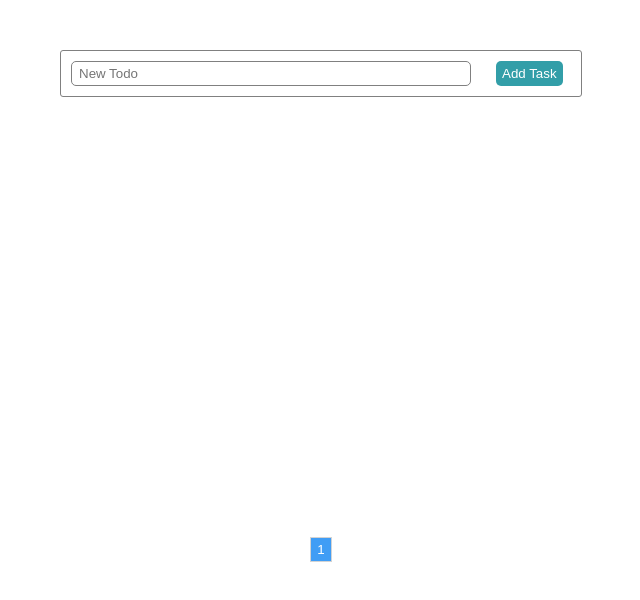
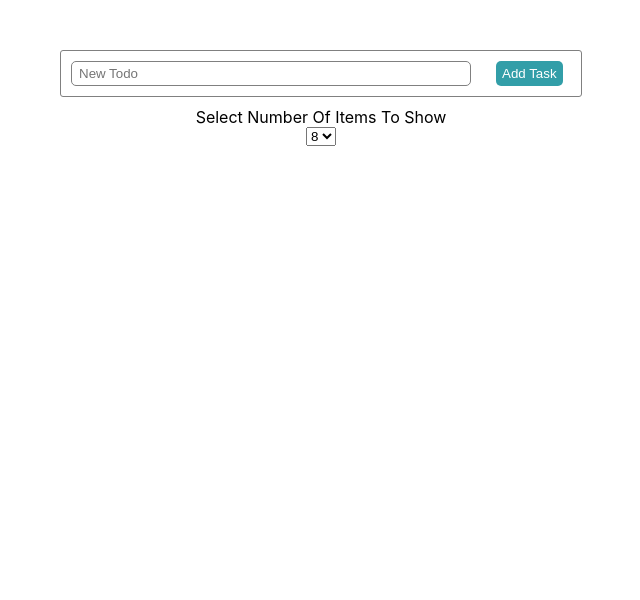
Before and after one commit to gurami98/todo-app-react, a React (Create React App) app: page / in a window 1280 px wide. Shown: the top 600 px of the page, without its empty margins (319-959 px from the left). Built offline with nearby package versions, Linux system fonts and the light colour scheme; the HTML template or start-up script is replaced by a standard one.

Commit message:
feature - dropdown: select num of items to show

```diff
--- a/src/App.js
+++ b/src/App.js
@@ -3,10 +3,12 @@ import { useState } from "react";
 import List from './components/List'
 import Form from './components/Form'
 import Pagination from './components/Pagination'
+import Dropdown from './components/Dropdown'
 
 const App = () => {
   const [list, setList] = useState([])
   const [activePage, setActive] = useState(1)
+  const [itemsToShow, setItemsToShow] = useState(8)
 
   const handleSubmit = (text) => {
     if(text.trim()) setList([...list, {text, done:false}])
@@ -20,8 +22,9 @@ const App = () => {
   return (
     <div className="App">
       <Form handleSubmit={handleSubmit} />
-      <List list={list} setList={setList} activePage={activePage}/>
-      <Pagination list={list} activePage={activePage} setActive={setActive} changePage={changePage}/>
+      <Dropdown itemsToShow={itemsToShow} setItemsToShow={setItemsToShow}/>
+      <List itemsToShow={itemsToShow} list={list} setList={setList} activePage={activePage}/>
+      <Pagination itemsToShow={itemsToShow} list={list} activePage={activePage} setActive={setActive} changePage={changePage}/>
     </div>
   );
 }
--- /dev/null
+++ b/src/components/Dropdown.js
@@ -0,0 +1,26 @@
+import styled from "styled-components";
+
+const DropDownMenu = styled.select`
+
+`
+
+const Dropdown = ({itemsToShow, setItemsToShow}) => {
+
+	const changeItemsToShow = (e) => {
+		setItemsToShow(parseInt(e.target.value))
+	}
+
+	return (
+		<>
+			<span>Select Number Of Items To Show</span>
+			<DropDownMenu value={itemsToShow} onChange={changeItemsToShow}>
+				<option value={2}>2</option>
+				<option value={4}>4</option>
+				<option value={5}>5</option>
+				<option value={8} defaultValue={8}>8</option>
+			</DropDownMenu>
+		</>
+	)
+}
+
+export default Dropdown
--- a/src/components/List.js
+++ b/src/components/List.js
@@ -16,9 +16,9 @@ const UnorderedList = styled.ul`
   }
 `
 
-const List = ({list, setList, activePage}) => {
-	let startIndex = (activePage - 1) * 8
-	let endIndex = startIndex + 7;
+const List = ({list, setList, activePage, itemsToShow}) => {
+	let startIndex = (activePage - 1) * itemsToShow
+	let endIndex = startIndex + (itemsToShow - 1);
 	return (
 		<UnorderedList>
 			{
--- a/src/components/Pagination.js
+++ b/src/components/Pagination.js
@@ -43,19 +43,24 @@ const PageRight = styled(PageButton)`
   border-radius: 0 5px 5px 0;
 `
 
-const Pagination = ({list, activePage, setActive, changePage}) => {
+const Pagination = ({list, activePage, setActive, changePage, itemsToShow}) => {
 	let listCount = list.length
-	let pageCount = Math.ceil(listCount / 8)
+	let pageCount = Math.ceil(listCount / itemsToShow)
 	let pagesArr = Array.from({length: pageCount}, (_, i) => i + 1)
 	const [pages, setPages] = useState([1]);
 
 	useEffect(() => {
 		if(listCount === 0) setPages([1])
-		else if(listCount % 8 === 0 || listCount % 8  === 1) {
+		else if(listCount % itemsToShow === 0 || listCount % itemsToShow  === 1) {
 			setPages(pagesArr)
 			setActive(pageCount)
 		}
 	},[list])
+
+	useEffect(() => {
+		setPages(pagesArr)
+		setActive(pageCount)
+	}, [itemsToShow])
 
 	const prevPage = (page) => {
 		if(page > 1) setActive(page - 1)
```
